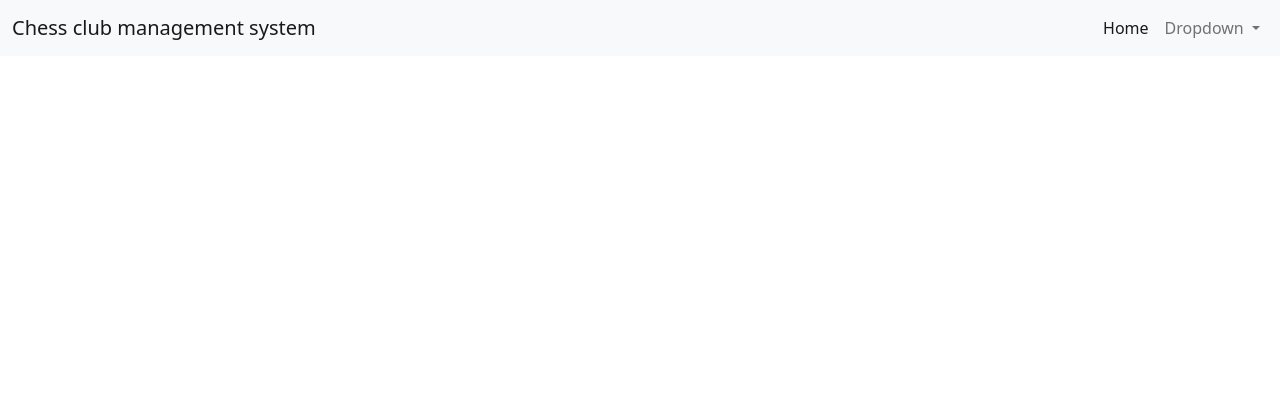
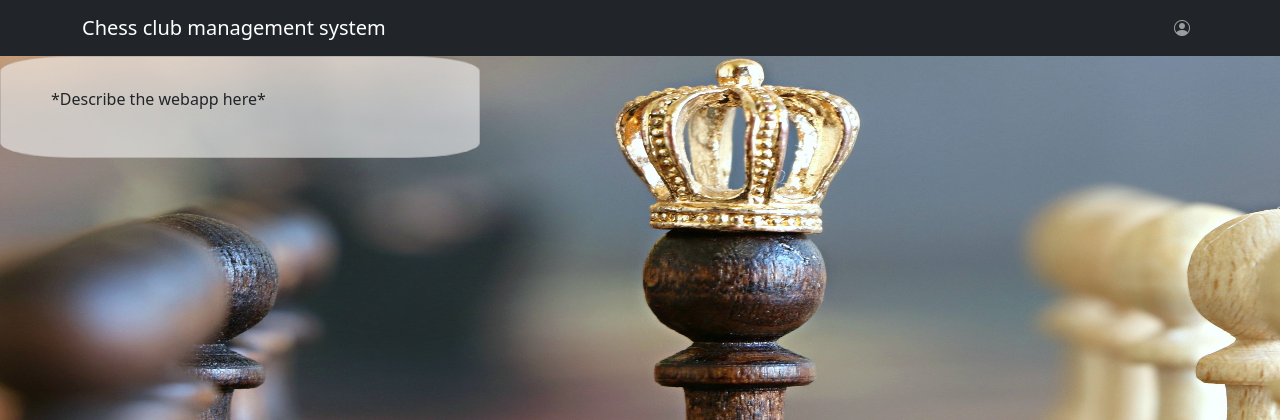
Before and after one commit to RahinAshraf/Chess-club-management-system, a Django app: page / in a window 1280 px wide. Shown: the top 420 px of the page. Run offline with Django 3.2, Linux system fonts and the light colour scheme; some libraries are stand-ins or nearby versions.

Commit message:
Add image background to home view

```diff
--- a/clubs/templates/home.html
+++ b/clubs/templates/home.html
@@ -1,48 +1,86 @@
 {% load static %}
 
-<!doctype html>
+<!DOCTYPE html>
 <html lang="en">
   <head>
-    <meta charset="utf-8">
-    <meta name="viewport" content="width=device-width, initial-scale=1">
+    <meta charset="utf-8" />
+    <meta name="viewport" content="width=device-width, initial-scale=1" />
 
-    <link href="https://cdn.jsdelivr.net/npm/bootstrap@5.1.3/dist/css/bootstrap.min.css" rel="stylesheet" integrity="sha384-1BmE4kWBq78iYhFldvKuhfTAU6auU8tT94WrHftjDbrCEXSU1oBoqyl2QvZ6jIW3" crossorigin="anonymous">
-    <link href="{% static 'custom.css' %}" rel="stylesheet">
-    <title>Hello, world!</title>
+    <link
+      href="https://cdn.jsdelivr.net/npm/bootstrap@5.1.3/dist/css/bootstrap.min.css"
+      rel="stylesheet"
+      integrity="sha384-1BmE4kWBq78iYhFldvKuhfTAU6auU8tT94WrHftjDbrCEXSU1oBoqyl2QvZ6jIW3"
+      crossorigin="anonymous"
+    />
+    <link href="{% static 'custom.css' %}" rel="stylesheet" />
+    <link
+      rel="stylesheet" href="https://cdn.jsdelivr.net/npm/bootstrap-icons@1.7.0/font/bootstrap-icons.css"
+    />
+    <title>Chess club</title>
   </head>
-  <body>
-        <nav class="navbar navbar-expand-lg navbar-light bg-light">
-            <div class="container-fluid">
-            <a class="navbar-brand" href="#">Chess club management system</a>
-            <button class="navbar-toggler" type="button" data-bs-toggle="collapse" data-bs-target="#navbarSupportedContent" aria-controls="navbarSupportedContent" aria-expanded="false" aria-label="Toggle navigation">
+
+  <body style="background-image: url({% static 'images/chess-king-image.png' %});">
+    <div id="cover-image">
+    <nav class="navbar navbar-expand-lg navbar-dark bg-dark">
+      <div class="container">
+        <a class="navbar-brand" href="{% url 'home' %}"
+          >Chess club management system</a
+        >
+        <button
+          class="navbar-toggler"
+          type="button"
+          data-bs-toggle="collapse"
+          data-bs-target="#navbarSupportedContent"
+          aria-controls="navbarSupportedContent"
+          aria-expanded="false"
+          aria-label="Toggle navigation"
+        >
           <span class="navbar-toggler-icon"></span>
         </button>
         <div class="collapse navbar-collapse" id="navbarSupportedContent">
           <ul class="navbar-nav ms-auto mb-2 mb-lg-0">
-                <li class="nav-item">
-                    <a class="nav-link active" aria-current="page" href="#">Home</a>
-                </li>
             <li class="nav-item dropdown">
-                    <a class="nav-link dropdown-toggle" href="#" id="navbarDropdown" role="button" data-bs-toggle="dropdown" aria-expanded="false">
-                    Dropdown
+              <a
+                class="nav-link"
+                href="#"
+                id="navbarDropdown"
+                role="button"
+                data-bs-toggle="dropdown"
+                aria-expanded="false"
+              >
+                <span class="bi-person-circle"></span>
               </a>
-                    <ul class="dropdown-menu" aria-labelledby="navbarDropdown">
-                    <li><a class="dropdown-item" href="#">Action</a></li>
-                    <li><a class="dropdown-item" href="#">Another action</a></li>
-                    <li><hr class="dropdown-divider"></li>
-                    <li><a class="dropdown-item" href="#">Something else here</a></li>
+              <ul
+                class="dropdown-menu dropdown-menu-end"
+                aria-labelledby="navbarDropdown"
+              >
+                <li><a class="dropdown-item" href="#">Change profile</a></li>
+                <li><a class="dropdown-item" href="#">Change password</a></li>
+                <li><hr class="dropdown-divider" /></li>
+                <li><a class="dropdown-item" href="#">Log out</a></li>
               </ul>
             </li>
           </ul>
-                <form class="d-flex">
-                </form>
-            </div>
+          <form class="d-flex"></form>
         </div>
     </nav>
 
 
-    <script src="https://cdn.jsdelivr.net/npm/@popperjs/core@2.10.2/dist/umd/popper.min.js" integrity="sha384-7+zCNj/IqJ95wo16oMtfsKbZ9ccEh31eOz1HGyDuCQ6wgnyJNSYdrPa03rtR1zdB" crossorigin="anonymous"></script>
-    <script src="https://cdn.jsdelivr.net/npm/bootstrap@5.1.3/dist/js/bootstrap.min.js" integrity="sha384-QJHtvGhmr9XOIpI6YVutG+2QOK9T+ZnN4kzFN1RtK3zEFEIsxhlmWl5/YESvpZ13" crossorigin="anonymous"></script>
-    <div id="cover-image"></div>
+      <div class="card cover-card" id = "">
+        <p class="">*Describe the webapp here*</p>
+      </div>
+    </div>
+
+
+    <script
+      src="https://cdn.jsdelivr.net/npm/@popperjs/core@2.10.2/dist/umd/popper.min.js"
+      integrity="sha384-7+zCNj/IqJ95wo16oMtfsKbZ9ccEh31eOz1HGyDuCQ6wgnyJNSYdrPa03rtR1zdB"
+      crossorigin="anonymous"
+    ></script>
+    <script
+      src="https://cdn.jsdelivr.net/npm/bootstrap@5.1.3/dist/js/bootstrap.min.js"
+      integrity="sha384-QJHtvGhmr9XOIpI6YVutG+2QOK9T+ZnN4kzFN1RtK3zEFEIsxhlmWl5/YESvpZ13"
+      crossorigin="anonymous"
+    ></script>
   </body>
 </html>
--- a/static/custom.css
+++ b/static/custom.css
@@ -16,7 +16,7 @@
   }
 
   #cover-image {
-    background: url('images/chess-king-image.png') no-repeat center center fixed;
+    background-image: url('images/chess-king-image.png') no-repeat center center fixed;
     -webkit-background-size: cover;
     -moz-background-size: cover;
     background-size: cover;
```
Also changed, not shown: static/images/MicrosoftTeams-image (1).png (added), static/images/chess-king-image.png. Lines whose indentation alone changed are shown as unchanged.
